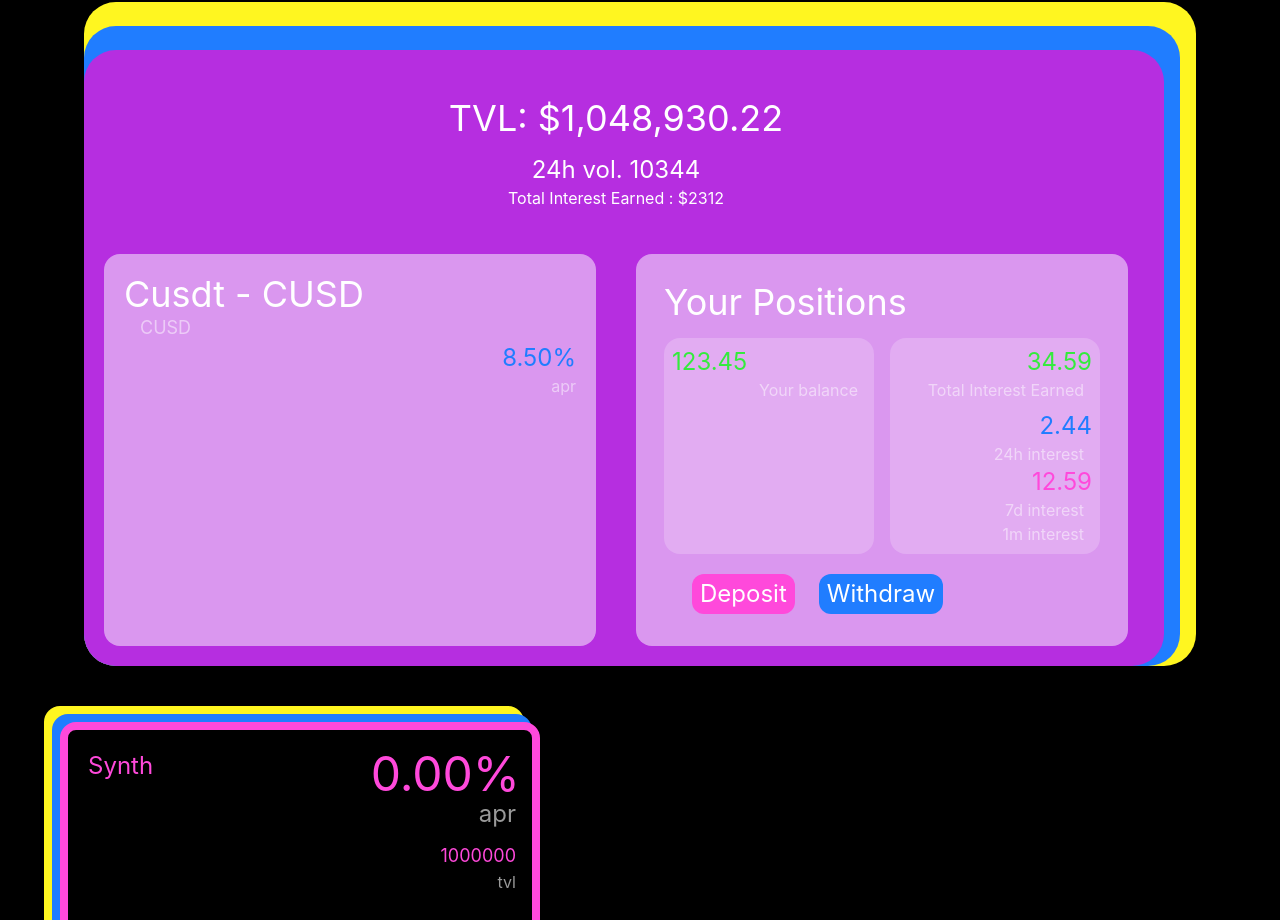
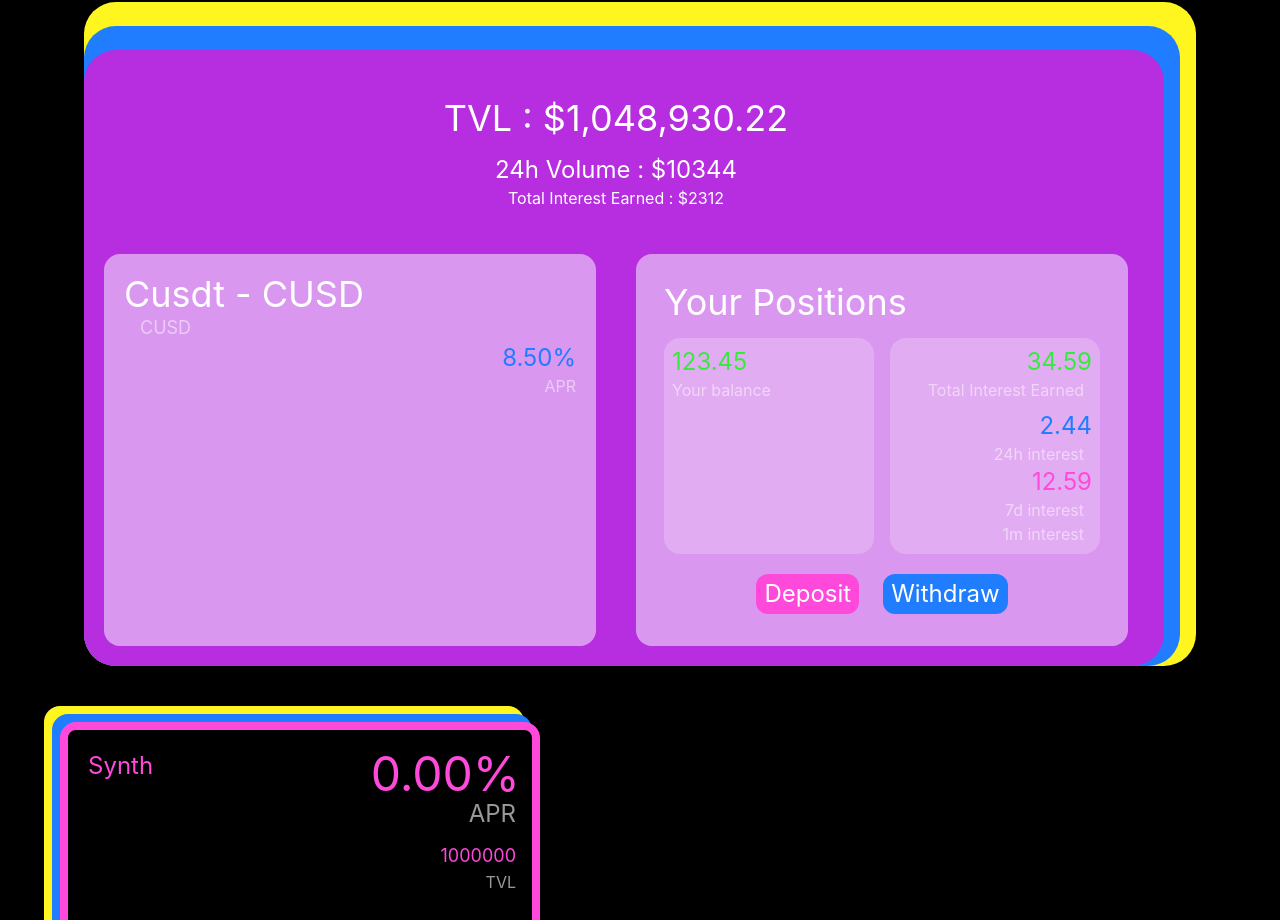
Before and after one commit to CalPolyBlockchain/synth-node-hackathon, a React (Create React App) app in the folder packages/synth-react/: page /app in a window 1280 px wide. Shown: the part 162-1082 px from the top of the page. Built offline with nearby package versions, Linux system fonts and the light colour scheme.

Commit message:
Added styling to app page

```diff
--- a/packages/synth-react/src/components/CurrentPool.js
+++ b/packages/synth-react/src/components/CurrentPool.js
@@ -8,7 +8,7 @@ export default function CurrentPool(pool) {
                 </div>
                 <div className="text-right outline-8 outline-yellow">
                     <p className="text-2xl text-blue">{pool.apr}%</p>
-                    <p className="text-md opacity-50">apr</p>
+                    <p className="text-md opacity-50">APR</p>
                 </div>
             </div>
 
--- a/packages/synth-react/src/components/PoolBox.js
+++ b/packages/synth-react/src/components/PoolBox.js
@@ -15,11 +15,11 @@ export default function PoolBox(pool) {
                             <p className="text-5xl text-pink">
                                 {pool.apr}
                             </p>
-                            <p className="text-2xl text-white text-right px-1 opacity-60">apr</p>
+                            <p className="text-2xl text-white text-right px-1 opacity-60">APR</p>
                             <p className="text-lg text-pink text-right pr-1 pt-3">
                                 {pool.tvl}
                             </p>
-                            <p className=" text-md text-white text-right px-1 opacity-60">tvl</p>
+                            <p className=" text-md text-white text-right px-1 opacity-60">TVL</p>
                         </div>
                     </div>
                     <div className="flex flex-row justify-end p-2 text-white">
--- a/packages/synth-react/src/components/StackedWrapper.js
+++ b/packages/synth-react/src/components/StackedWrapper.js
@@ -1,6 +1,6 @@
 export default function StackedWrapper(props) {
     return (
-        <div className="flex flex-row">
+        <div className="flex flex-row ">
             <div className="bg-yellow rounded-2xl stack-section-item w-full">
                 <div className="bg-blue stack-section-item w-full">
                     <div className="bg-purple stack-section-item text-left  w-full">
--- a/packages/synth-react/src/components/Tvl.js
+++ b/packages/synth-react/src/components/Tvl.js
@@ -15,9 +15,9 @@ export default function Tvl(props) {
         <StackedWrapper>
             <div className="m-6 text-white text-center">
                 <div className="text-4xl pb-4">
-                    <p>TVL: {format_tvl(props.stats.tvl_usd)}</p>
+                    <p>TVL : {format_tvl(props.stats.tvl_usd)}</p>
                 </div>
-                <p className="text-2xl">24h vol. {props.stats.vol_24h}</p>
+                <p className="text-2xl">24h Volume : ${props.stats.vol_24h}</p>
 
                 <p> Total Interest Earned : ${props.stats.total_interest}</p>
                 </div>
--- a/packages/synth-react/src/components/UserPositions.js
+++ b/packages/synth-react/src/components/UserPositions.js
@@ -11,7 +11,7 @@ export default function UserPositions(user) {
                 <div className="grid grid-cols-2">
                     <div className="p-2 m-2 rounded-2xl bg-white bg-opacity-20">
                         <p className="text-green text-2xl">{user.usd_equiv}</p>
-                        <p className="opacity-50 text-right pr-2">Your balance</p>
+                        <p className="opacity-50 text-left pr-2">Your balance</p>
                     </div>
                     <div className="p-2 m-2 rounded-2xl bg-white bg-opacity-20 text-right">
                         <p className="text-green text-2xl">{user.total_interest}</p>
@@ -30,7 +30,7 @@ export default function UserPositions(user) {
                     </div>
 
                 </div>
-                <div className="inline m-2 p-4 items-center">
+                <div className="text-center justify-center">
                 <button className="bg-pink m-3 text-2xl text-white hover:text-pink hover:bg-transparent hover:border-black hover:border-2 rounded-xl px-2 py-1">
                     Deposit
                 </button>
```
